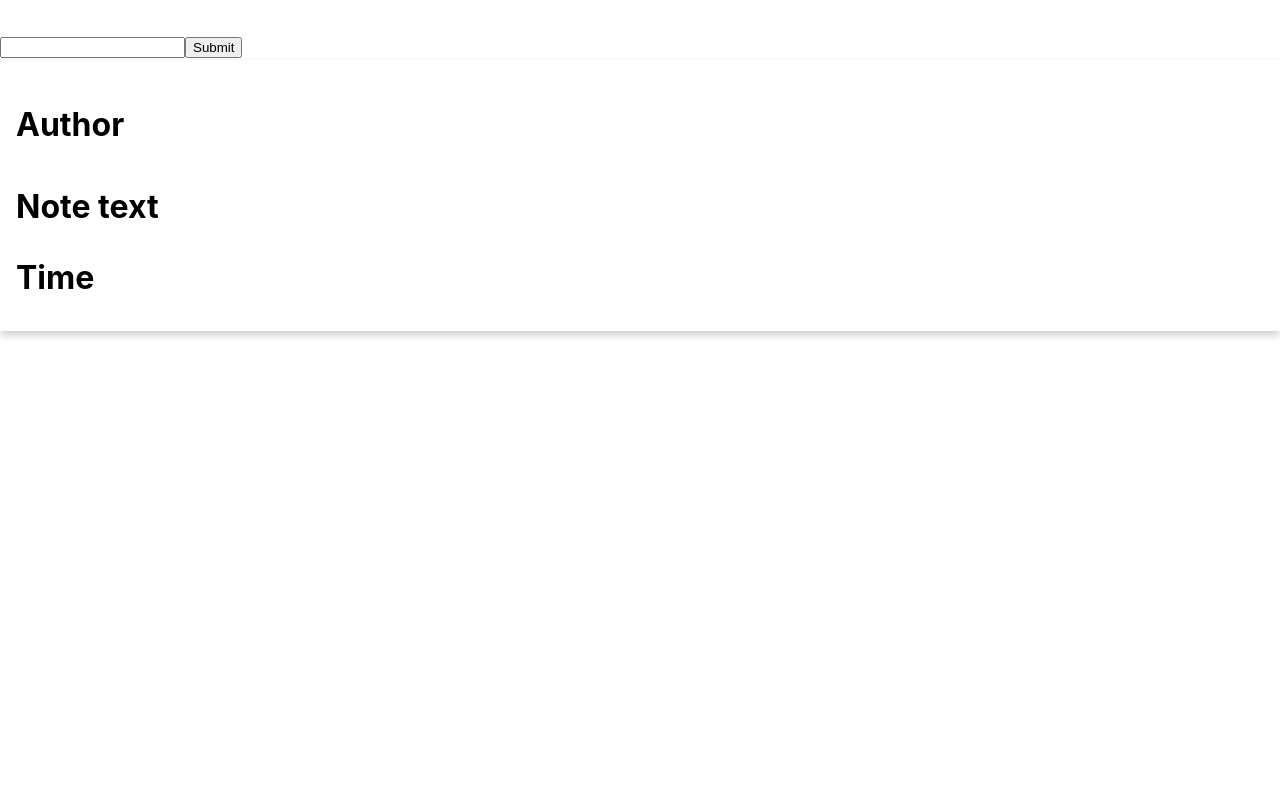
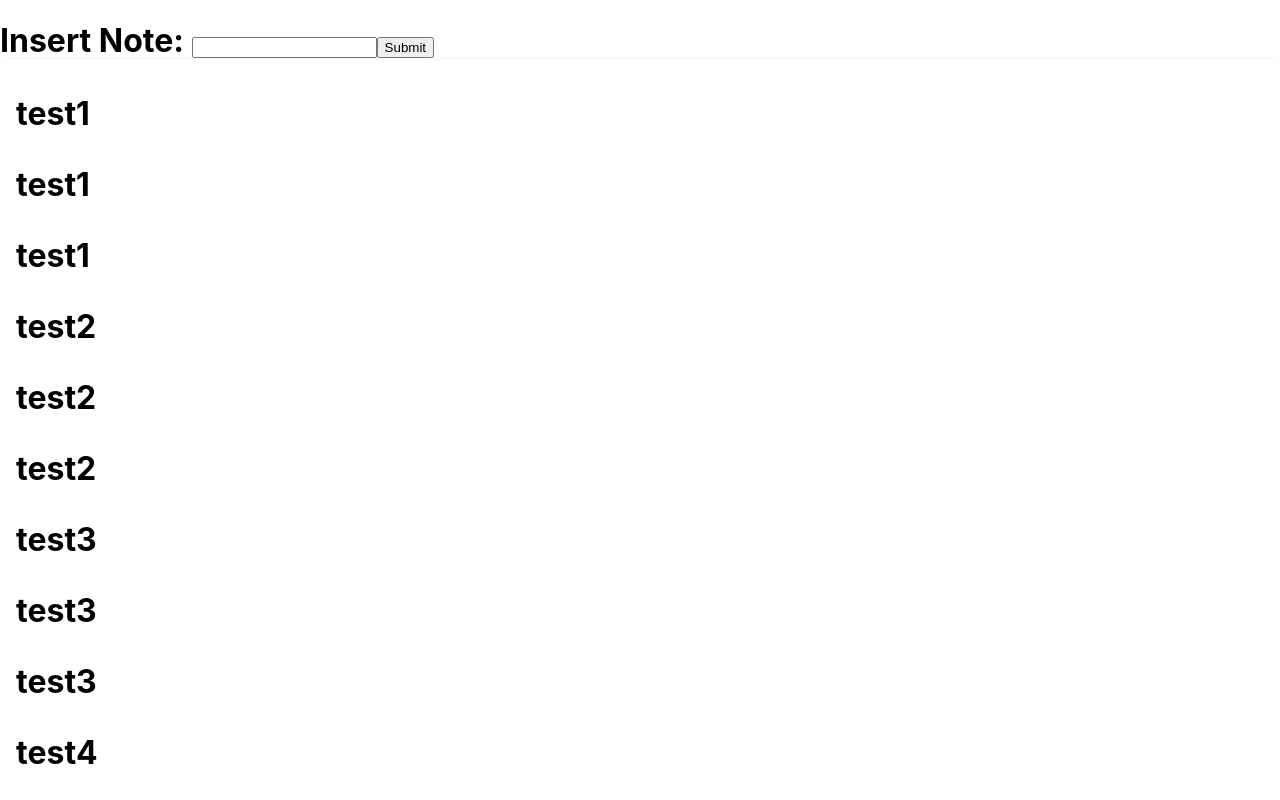
Before and after one commit to Holstein30/react-notes, a React (Create React App) app: page / in a window 1280 px wide. Shown: the top 800 px of the page. Built offline with nearby package versions, Linux system fonts and the light colour scheme.

Commit message:
mapping through and rendering all data

```diff
--- a/src/App.js
+++ b/src/App.js
@@ -19,17 +19,11 @@ class Note extends React.Component {
     this.state = { message: "Insert Note: " };
   }
 
-  parseData() {
-    noteData.forEach(element => {
-      return <p>{element.message}</p>;
-    });
-  }
-
   render() {
     return (
       <div>
         <form action="/submitNote">
-          {this.parseData()}
+          {this.state.message}
           <input type="text" name="note" />
           <input type="submit" value="Submit" />
         </form>
@@ -42,14 +36,23 @@ const Display = () => {
   return (
     <div class="card">
       <div class="container">
-        <h4>
-          <b>Author</b>
-        </h4>
-        <p>Note text</p>
-        <p>Time</p>
+        <NoteList />
       </div>
     </div>
   );
 };
 
+const NoteList = ({ handleOnClick }) => {
+  const cells = noteData.map(note => {
+    return (
+      <div>
+        <p>{note.author}</p>
+        <p>{note.message}</p>
+        <p>{note.date}</p>
+      </div>
+    );
+  });
+  return <section className="note-list">{cells}</section>;
+};
+
 export default App;
```
